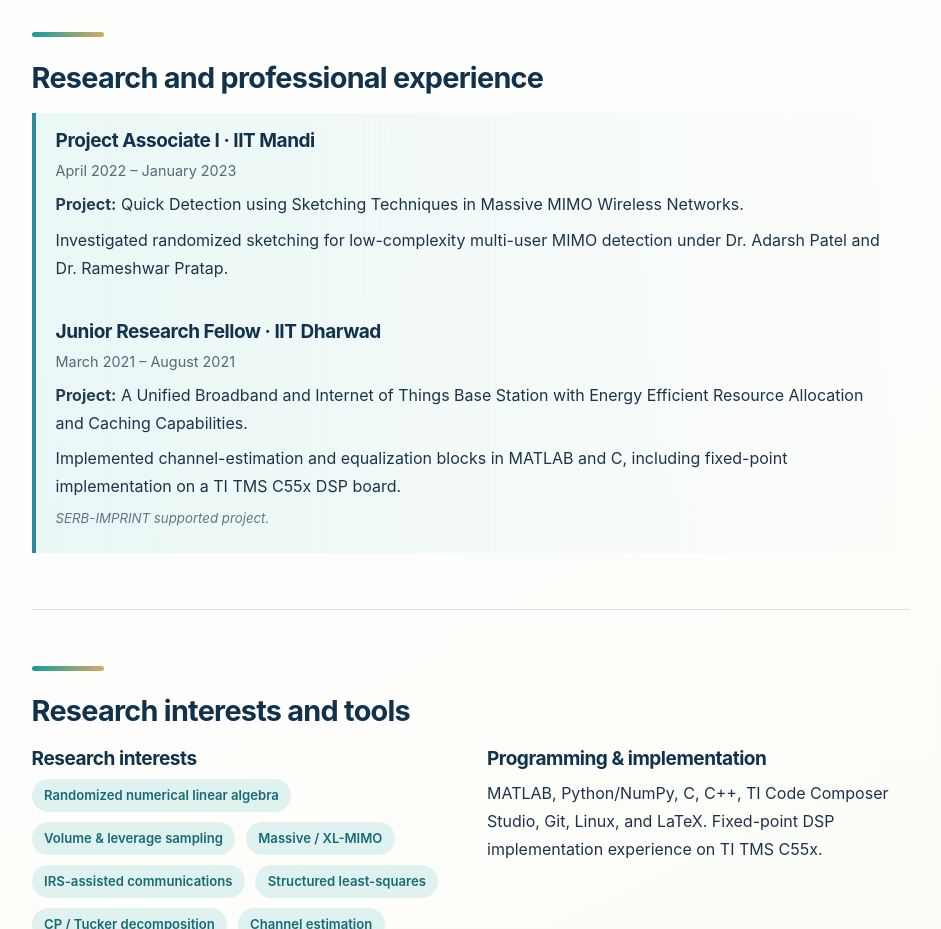
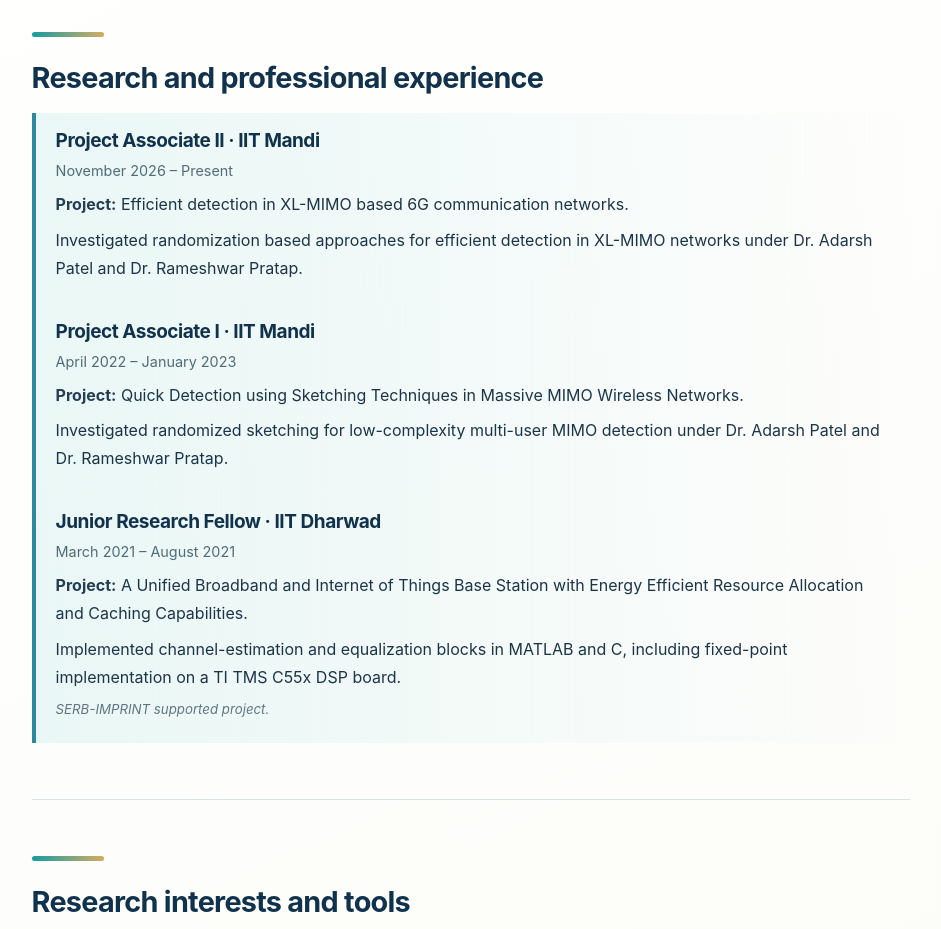
Before and after one commit to Krishna-GS/Krishna-GS.github.io, a plain HTML site: page about.html in a window 1280 px wide. Shown: the part 1520-2449 px from the top of the page, without its empty margins (312-1253 px from the left). Drawn offline with Linux system fonts and the light colour scheme.

Commit message:
Update about.html

```diff
--- a/about.html
+++ b/about.html
@@ -78,6 +78,12 @@
             <div class="section-rule"></div>
             <h2>Research and professional experience</h2>
             <div class="entry">
+              <h3>Project Associate II · IIT Mandi</h3>
+              <div class="meta">November 2026 – Present</div>
+              <p><strong>Project:</strong> Efficient detection in XL-MIMO based 6G communication networks.</p>
+              <p>Investigated randomization based approaches for efficient detection in XL-MIMO networks under Dr. Adarsh Patel and Dr. Rameshwar Pratap.</p>
+            </div>
+            <div class="entry">
               <h3>Project Associate I · IIT Mandi</h3>
               <div class="meta">April 2022 – January 2023</div>
               <p><strong>Project:</strong> Quick Detection using Sketching Techniques in Massive MIMO Wireless Networks.</p>
```
